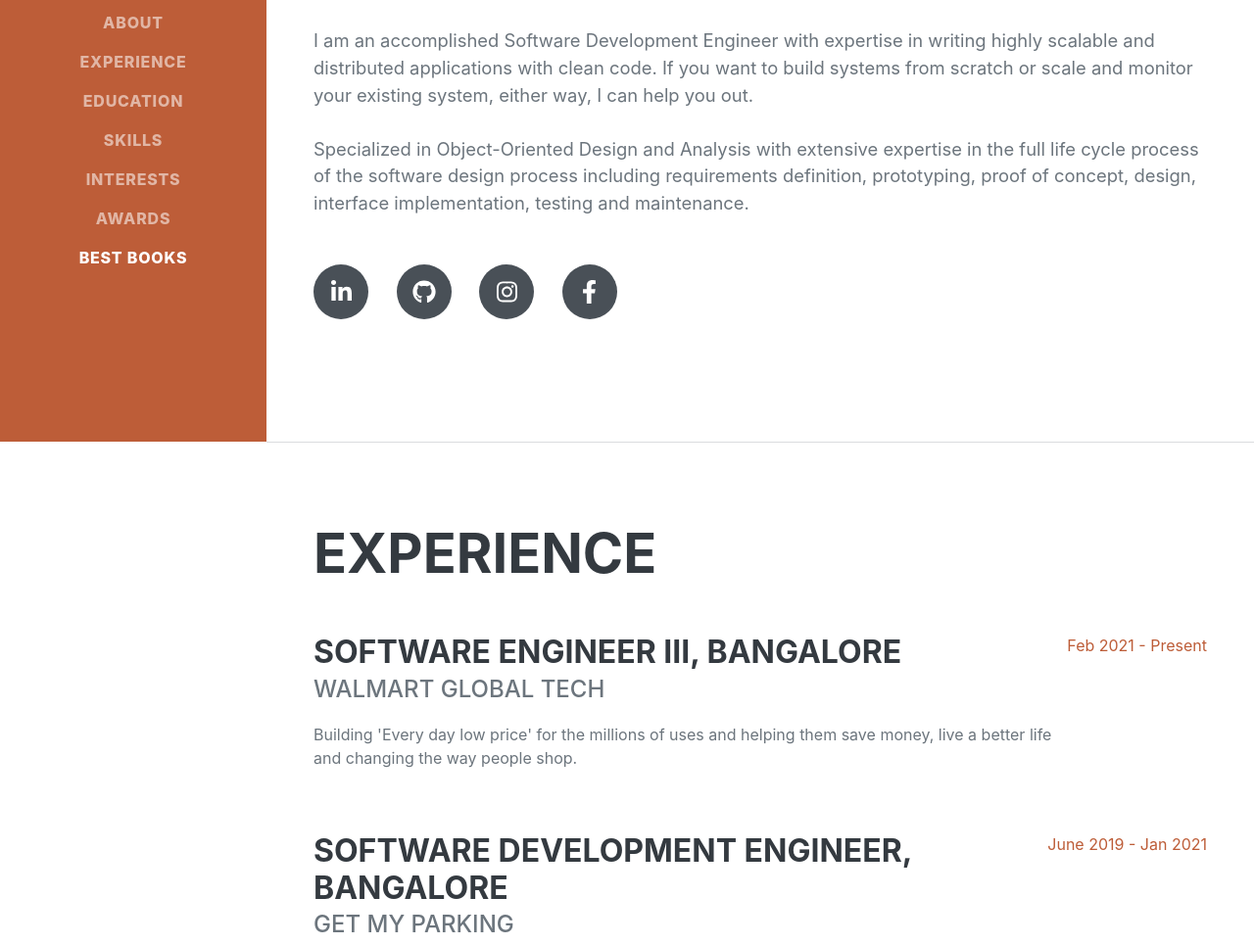
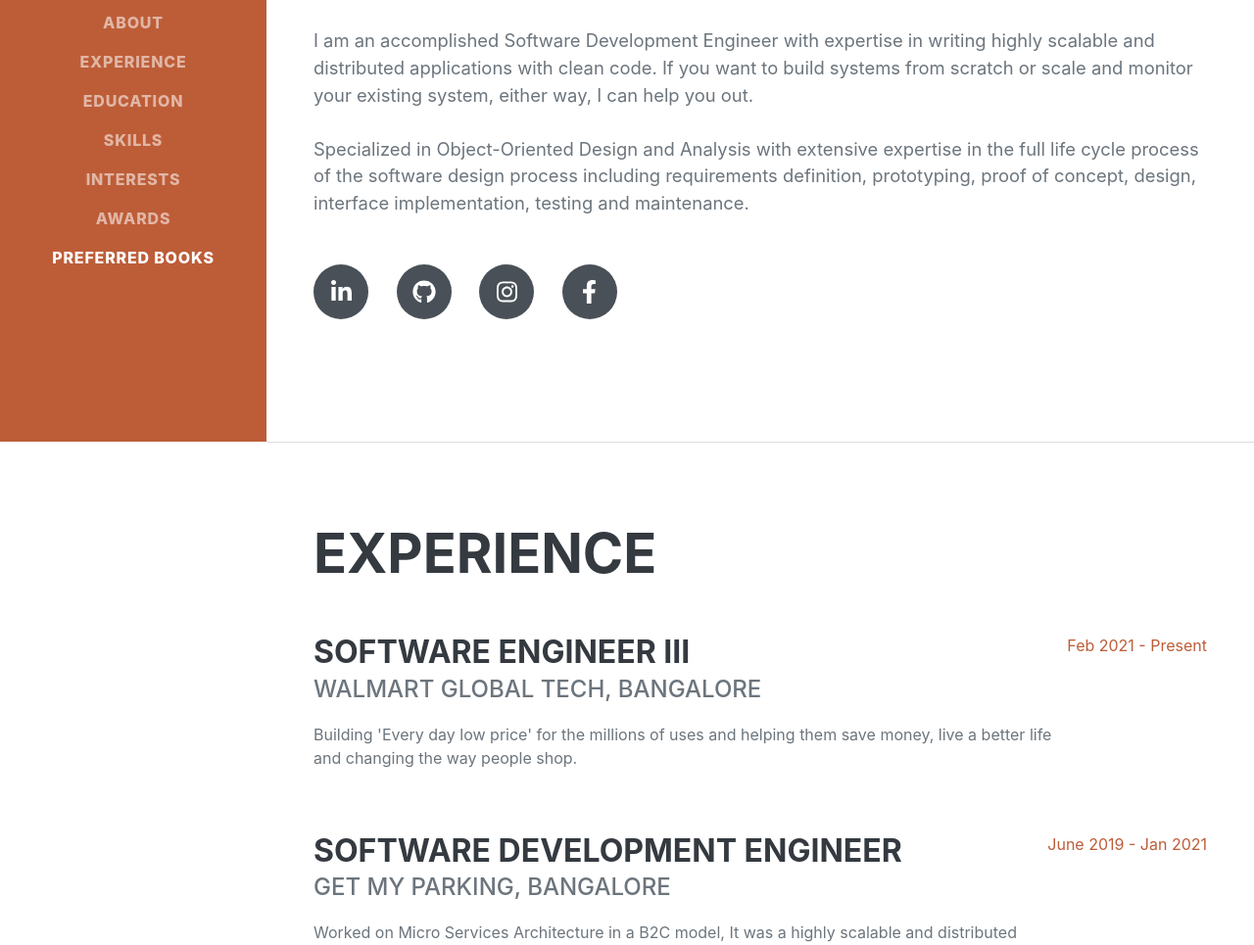
Before and after one commit to harshit-goyal/About-Me, a plain HTML site: page index.html in a window 1280 px wide. Shown: the part 349-1314 px from the top of the page at 98% size. Drawn offline with nearby package versions, Linux system fonts and the light colour scheme; a web font is replaced by a local one.

```diff
--- a/index.html
+++ b/index.html
@@ -31,7 +31,7 @@
                     <li class="nav-item"><a class="nav-link js-scroll-trigger" href="#skills">Skills</a></li>
                     <li class="nav-item"><a class="nav-link js-scroll-trigger" href="#interests">Interests</a></li>
                     <li class="nav-item"><a class="nav-link js-scroll-trigger" href="#awards">Awards</a></li>
-                    <li class="nav-item"><a class="nav-link js-scroll-trigger" href="#books">Best Books</a></li>
+                    <li class="nav-item"><a class="nav-link js-scroll-trigger" href="#books">Preferred Books</a></li>
                 </ul>
             </div>
         </nav>
@@ -67,16 +67,16 @@
                     <h2 class="mb-5">Experience</h2>
                     <div class="d-flex flex-column flex-md-row justify-content-between mb-5">
                         <div class="flex-grow-1">
-                            <h3 class="mb-0">Software Engineer III, Bangalore</h3>
-                            <div class="subheading mb-3">Walmart Global Tech</div>
+                            <h3 class="mb-0">Software Engineer III</h3>
+                            <div class="subheading mb-3">Walmart Global Tech, Bangalore</div>
                             <p>Building 'Every day low price' for the millions of uses and helping them save money, live a better life and changing the way people shop.</p>
                         </div>
                         <div class="flex-shrink-0"><span class="text-primary">Feb 2021 - Present</span></div>
                     </div>
                     <div class="d-flex flex-column flex-md-row justify-content-between mb-5">
                         <div class="flex-grow-1">
-                            <h3 class="mb-0">Software Development Engineer, Bangalore</h3>
-                            <div class="subheading mb-3">Get My Parking</div>
+                            <h3 class="mb-0">Software Development Engineer</h3>
+                            <div class="subheading mb-3">Get My Parking, Bangalore</div>
                             <p>Worked on Micro Services Architecture in a B2C model, It was a highly scalable and distributed system, wrote some micro services single-handed including a Monitoring tool with an Alerting Mechanism to monitor the live hardware system deployed on sites. Implemented Prometheus and Grafana with the Alert Manager also for monitoring. Hands-on built-in tools like New Relic and Kibana APM.<br><br>
 
                                 Wrote a project using a server less architecture. This includes Amazon AppSync for a GraphQL server, Amazon DynamoDb for a NoSQL database, and lambda functions as resolvers for the business logic. This project was fully made on the AWS ecosystem that scales itself.<br><br>
@@ -235,7 +235,7 @@
             <section class="resume-section" id="books">
                 <div class="resume-section-content">
                     <div class="row display-flex">
-                    <h2 class="mb-5">Tech Books</h2>
+                    <h2 class="mb-5">Preferred Books</h2>
                         <div class="col-xs-6 col-sm-4 col-md-3">
                             <span class="d-none d-lg-block"><img  width="400" height="400" class="img-fluid img-profile  mx-auto mb-2" src="assets/img/book1.jpg" alt="..." /></span>
                         </div>
```
Also changed, not shown: assets/img/favicon.ico.
